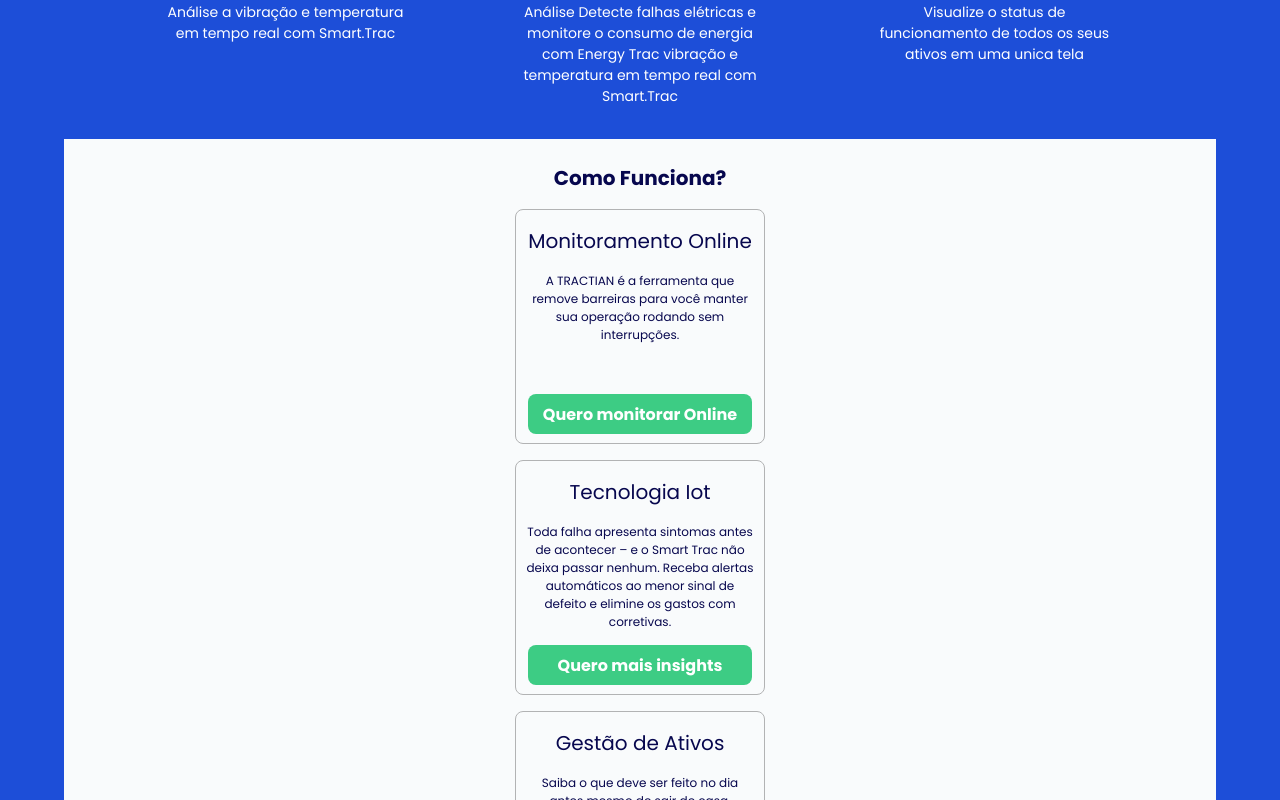
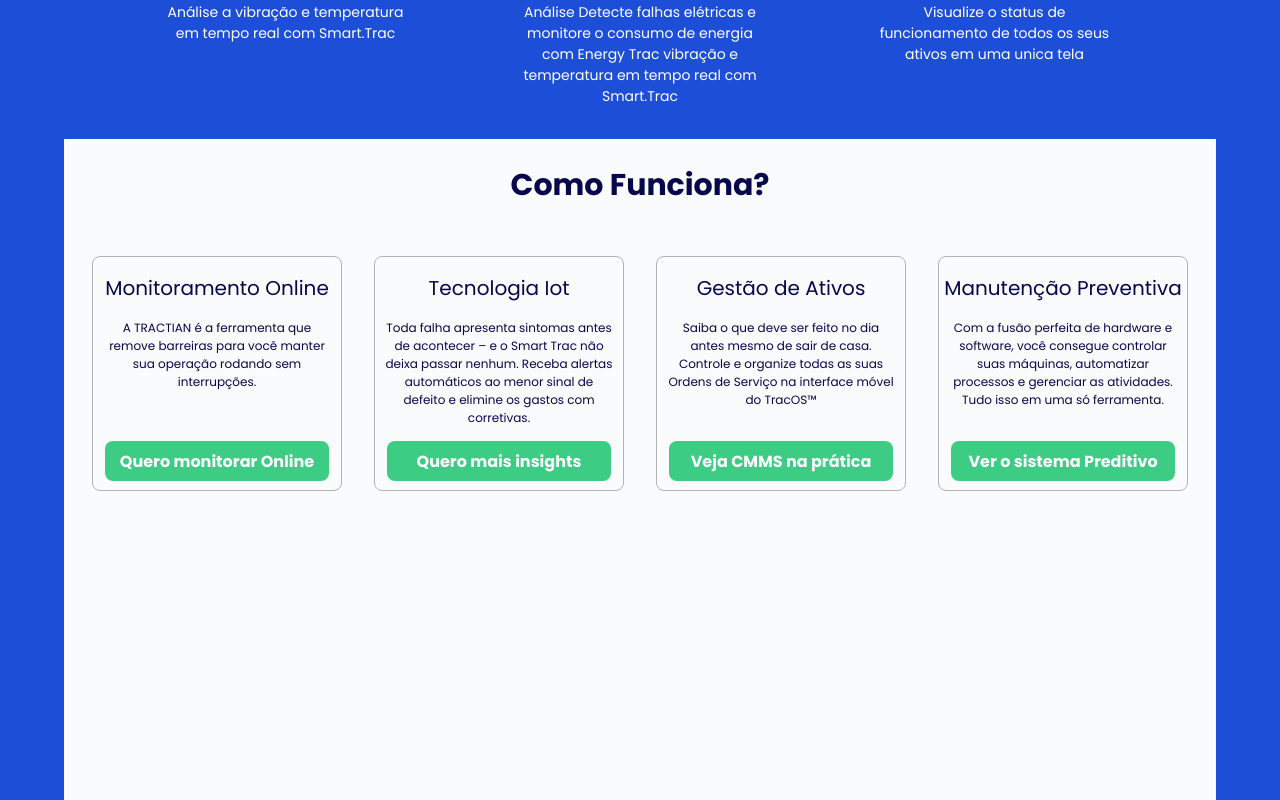
Before and after one commit to jjromary/TRACTIAN_Landing_Page, a React (Vite) app: page / in a window 1280 px wide. Shown: the part 760-1560 px from the top of the page. Built offline with nearby package versions, Linux system fonts and the light colour scheme.

Commit message:
created component section

```diff
--- /dev/null
+++ b/src/Components/Section/index.tsx
@@ -0,0 +1,14 @@
+import { ReactNode } from "react";
+import { SectionContainer } from "./styles";
+
+interface SectionProps {
+  children: ReactNode;
+}
+
+export default function Section({ children }: SectionProps) {
+  return (
+    <SectionContainer>
+      {children}
+    </SectionContainer>
+  )
+}
--- /dev/null
+++ b/src/Components/Section/styles.ts
@@ -0,0 +1,12 @@
+import styled from "styled-components";
+
+export const SectionContainer = styled.section`
+  width: 100%;
+  height: 1150px;
+  margin-top: 2rem;
+  background-color: ${(props) => props.theme["background-default"]};
+
+  display: flex;
+  flex-direction: column;
+  align-items: center;
+`;
--- a/src/Components/Title/styles.ts
+++ b/src/Components/Title/styles.ts
@@ -10,7 +10,7 @@
 
 export const TitleContent = styled.div`
   font-weight: 700;
-  font-size: 20px;
+  font-size: 1.875rem;
   text-align: center;
   color: ${(props) => props.theme["base-text"]};
 `;
--- a/src/Pages/Home/index.tsx
+++ b/src/Pages/Home/index.tsx
@@ -1,4 +1,4 @@
-import { Header, HomeContainer, ImageContent, SectionOne, Summary, Title, TopContent, TypesSolutions } from "./styles";
+import { CardContent, Header, HomeContainer, ImageContent, SectionTwo, Summary, Title, TopContent, TypesSolutions } from "./styles";
 import logo from '../../Assets/logo.svg'
 import sensorFunc from '../../Assets/sensor_func.svg'
 import iconVibration from '../../Assets/icon_vibration.svg'
@@ -9,6 +9,7 @@
 import TitleSection from "../../Components/Title";
 import Card from "../../Components/Card";
 import ButtonContact from "../../Components/Button";
+import Section from "../../Components/Section";
 
 export default function Home() {
   return (
@@ -50,8 +51,9 @@
         </TypesSolutions>
       </Summary>
 
-      <SectionOne>
+      <Section>
         <TitleSection title="Como Funciona?" />
+        <CardContent>
           <Card
             title={dataCardMonitoramento.title}
             description={dataCardMonitoramento.description}
@@ -79,7 +81,13 @@
           >
             <ButtonContact titleButton="Ver o sistema Preditivo" />
           </Card>
-      </SectionOne>
+        </CardContent>
+
+      </Section>
+      <SectionTwo>
+        <TitleSection title="Tenha maior controle dos seus ativos " />
+
+      </SectionTwo>
     </HomeContainer>
   )
 }
--- a/src/Pages/Home/styles.ts
+++ b/src/Pages/Home/styles.ts
@@ -105,13 +105,25 @@
   }
 `;
 
-export const SectionOne = styled.div`
-  width: 100%;
-  height: 1100px;
-  margin-top: 2rem;
-  background-color: ${(props) => props.theme["background-default"]};
-
+export const CardContent = styled.div`
   display: flex;
   flex-direction: column;
   align-items: center;
+  margin-top: 2rem;
+
+  @media (min-width: 768px) {
+    flex-direction: row;
+    justify-content: center;
+    flex-wrap: wrap;
+    /* display: grid; */
+    /* grid-template-columns: 1fr 1fr; */
+    gap: 2rem;
+  }
+
+  @media (min-width: 1440px) {
+    display: flex;
+    flex-direction: row;
+  }
 `;
+
+export const SectionTwo = styled.div``;
```
Lines whose indentation alone changed are shown as unchanged.
